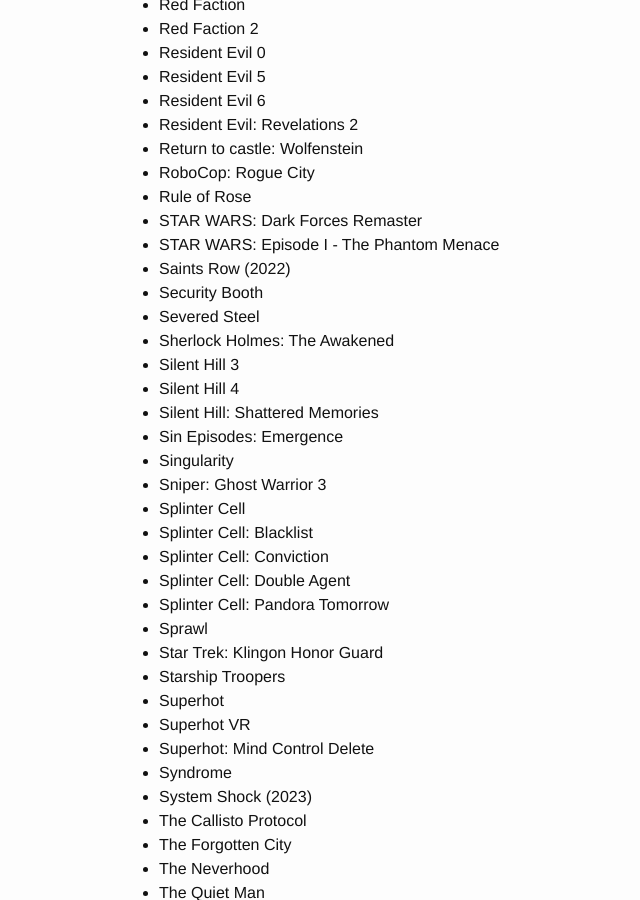
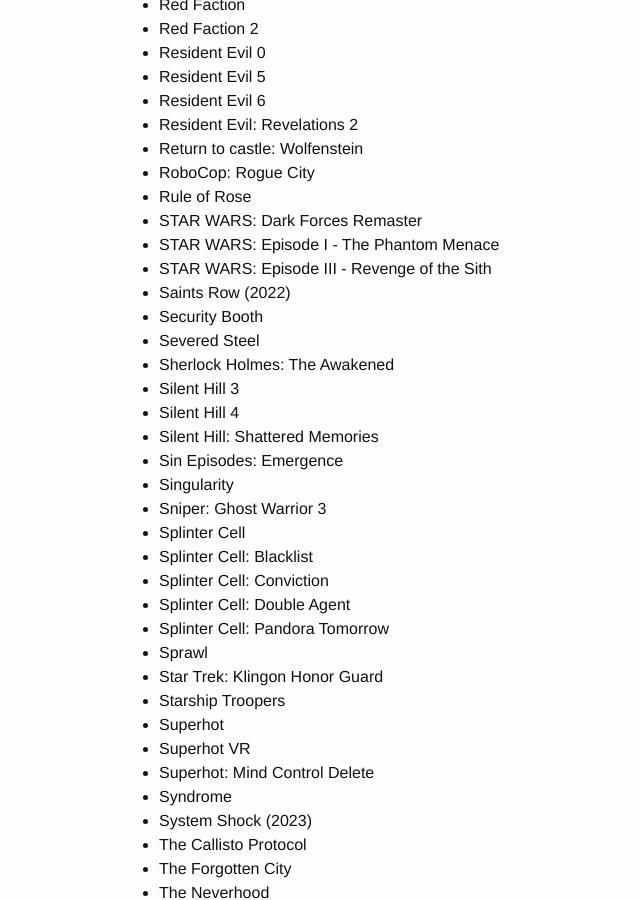
Before and after one commit to SuiMachine/SuiMachine.github.io, a Jekyll site: the page built from games_streamed.md, in a window 1280 px wide and 900 px high, scrolled down 2322 px. Shown: the whole window, without its empty margins (41-681 px from the left). Built offline with Jekyll 4.4.1, drawn with Linux system fonts in a browser that asks for light colours.

Commit message:
Update games_streamed.md

```diff
--- a/games_streamed.md
+++ b/games_streamed.md
@@ -104,6 +104,7 @@
 * Rule of Rose
 * STAR WARS: Dark Forces Remaster
 * STAR WARS: Episode I - The Phantom Menace
+* STAR WARS: Episode III - Revenge of the Sith
 * Saints Row (2022)
 * Security Booth
 * Severed Steel
```
